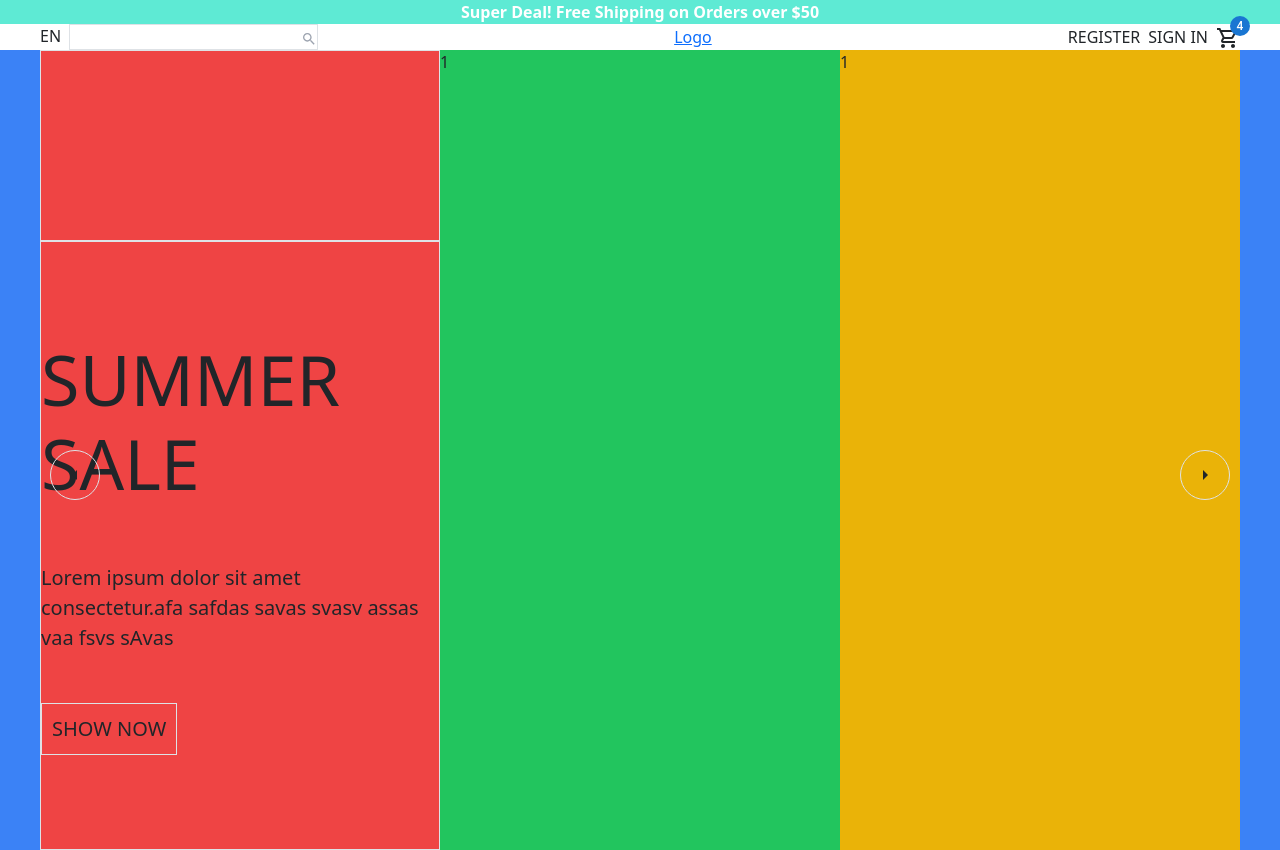
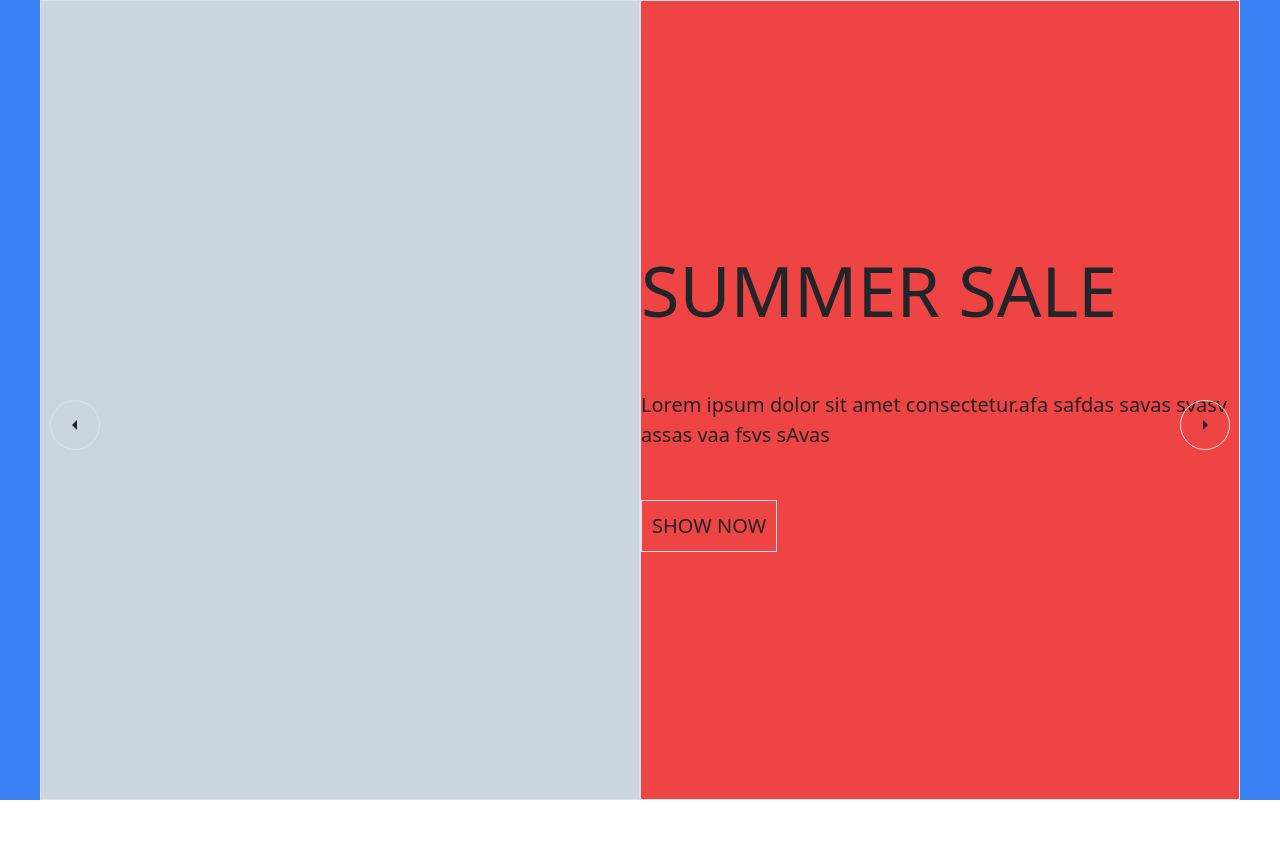
Before and after one commit to superkingsely/mypersonal-portfolio-react, a React (Create React App) app: page / in a window 1280 px wide. After the commit the page ends 800 px from the top, so only its background shows below. Built offline with nearby package versions, Linux system fonts and the light colour scheme.

Commit message:
slider successful

```diff
--- a/src/App.tsx
+++ b/src/App.tsx
@@ -1,11 +1,11 @@
 import React from 'react'
-import Header from './Components/Header'
 import Slider from './Components/Slider'
+
 
 const App = () => {
   return (
     <>
-    <Header/>
+
     <Slider/>
     </>
   )
--- a/src/Components/Slider.tsx
+++ b/src/Components/Slider.tsx
@@ -20,7 +20,7 @@ const Slider = () => {
     }
   return (
     <section className='min-h-[100vh]   bg-blue-500 '>
-        <div className="section-content relative max-w-[1200px] min-h-[100vh] mx-auto flex overflow-hidden  ">
+        <div className="section-content relative max-w-[1200px] min-h-[100vh] mx-auto flex  overflow-hidden ">
 
             <div className="arrowslide w-[50px] h-[50px] rounded-full border flex items-center justify-center absolute top-[50%]  left-[10px]  bottom-[50%] cursor-pointer z-10 "
             onClick={()=>handleclick('left')}
@@ -36,12 +36,12 @@ const Slider = () => {
             <div className={`
                 wrapper h-[100vh] w-[300%] bg-white flex
                 `}
-                style={{transform:`translateX(${slideindex*-1200}px)`}}
+                style={{transform:`translateX(${(-100/3)*slideindex}%)`}}
                 >
                     {/* slides */}
-                <div className="slides bg-red-500  w-[100%] flex flex-wrap ">
+                <div className="slides bg-red-500  w-[1200px] flex flex-wrap ">
 
-                    <div className="left grow shrink basis-[300px] border ">
+                    <div className="left grow shrink basis-[300px] border bg-slate-300">
 
                     </div>
                     <div className="rigth grow shrink basis-[300px] border flex flex-col justify-center ">
@@ -54,9 +54,9 @@ const Slider = () => {
                     </div>
                 </div>
 
-                <div className="slides bg-green-500 w-[100%]">1</div>
+                <div className="slides bg-green-500 w-[1200px]">1</div>
 
-                <div className="slides bg-yellow-500  w-[100%]">1</div>
+                <div className="slides bg-yellow-500  w-[1200px]">1</div>
             </div>
         </div>
 
```
